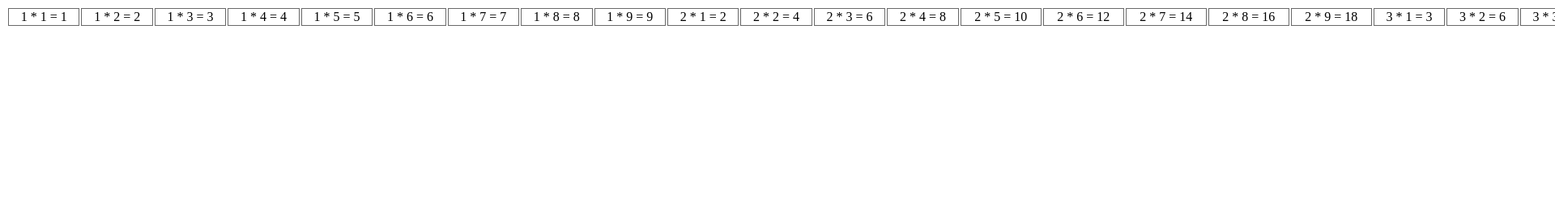
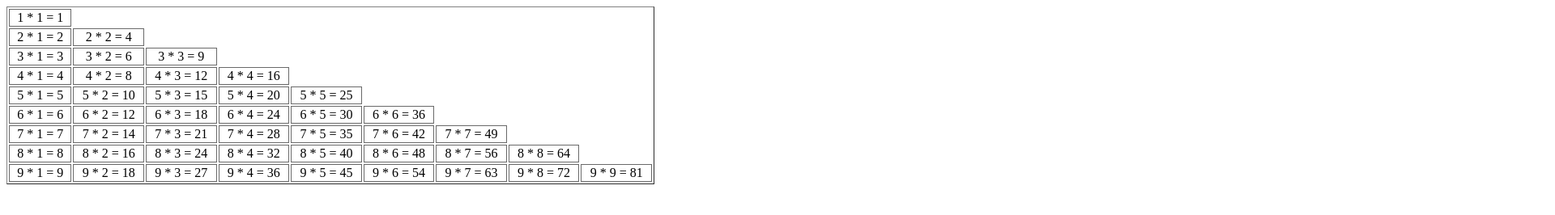
Before and after one commit to GuangyuChenUSC/baiduWeb, a plain HTML site: page Day17-18/9x9.html in a window 1280 px wide. Shown: the top 266 px of the page at 81% size, 1920 px wide, since content can reach past the window. Drawn offline with Linux system fonts and the light colour scheme.

Commit message:
Add files via upload

```diff
--- a/Day17-18/9x9.html
+++ b/Day17-18/9x9.html
@@ -6,7 +6,7 @@
 </head>
 <style>
     table {
-        width:8000px;
+        width:800px;
     }
     table td{
         border:1px solid dimgrey;
@@ -14,16 +14,25 @@
     }
 </style>
 <body>
+<table border="1">
+    <tbody id="tbody"></tbody>
+</table>
 <script>
-    var product;
-    document.write("<table>");
-    for (var i = 1; i <= 9; i++) {
-        for (var j = 1; j <= 9; j++) {
-            product = i * j;
-            document.write("<td>" + i + " * " + j + " = " + product + "</td>");
+    var tb = document.getElementById("tbody");
+    var arr = [];
+    var table='';
+    for (i=1;i<=9;i++) {
+        var ans='';
+        for (j=1;j<=i;j++) {
+            result=i*j;
+            arr.push(i+' * '+j+' = '+result+' ');
+            ans += '<td>'+i+' * '+j+' = '+result+'</td>';
         }
+        table+='<tr>'+ans+'</tr>'
+        arr.push('\n');
     }
-    document.write("</table>")
+    console.log(arr.join(''));
+    tb.innerHTML = table;
 </script>
 </body>
 </html>
```
